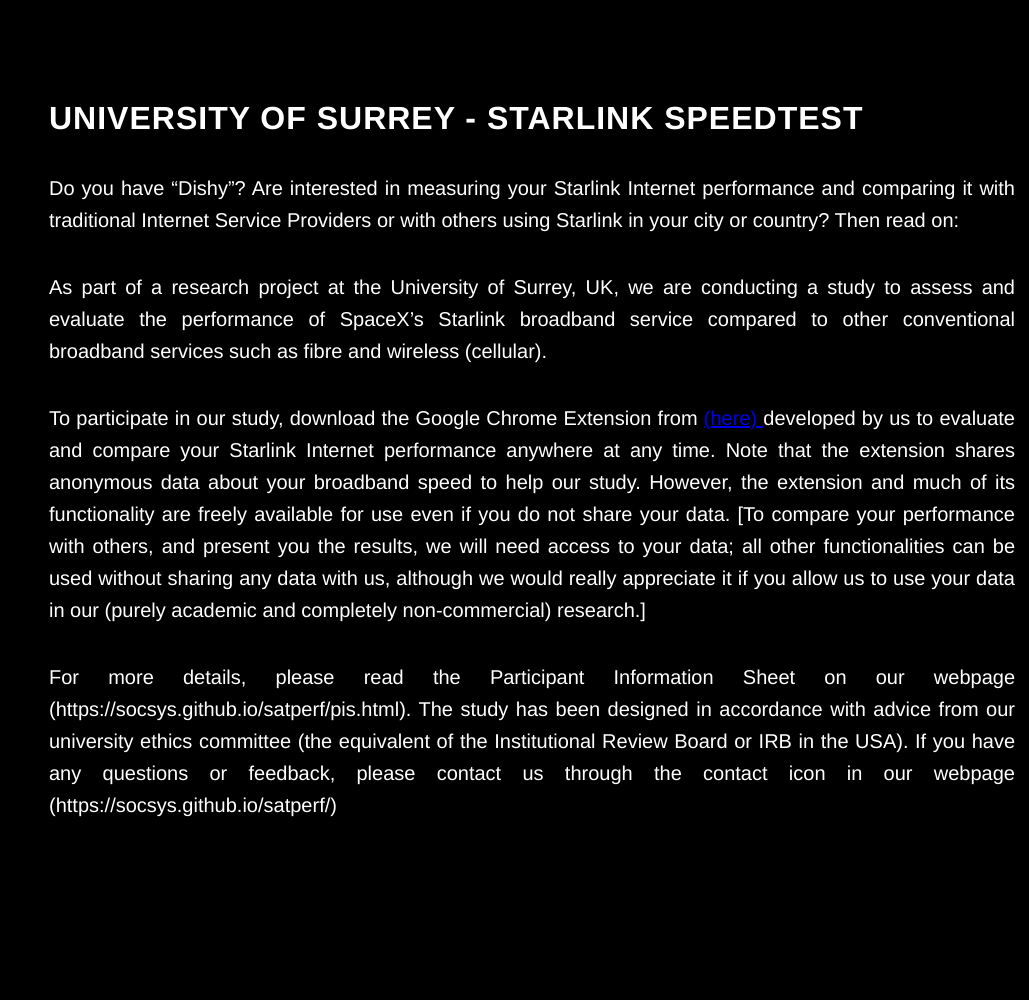
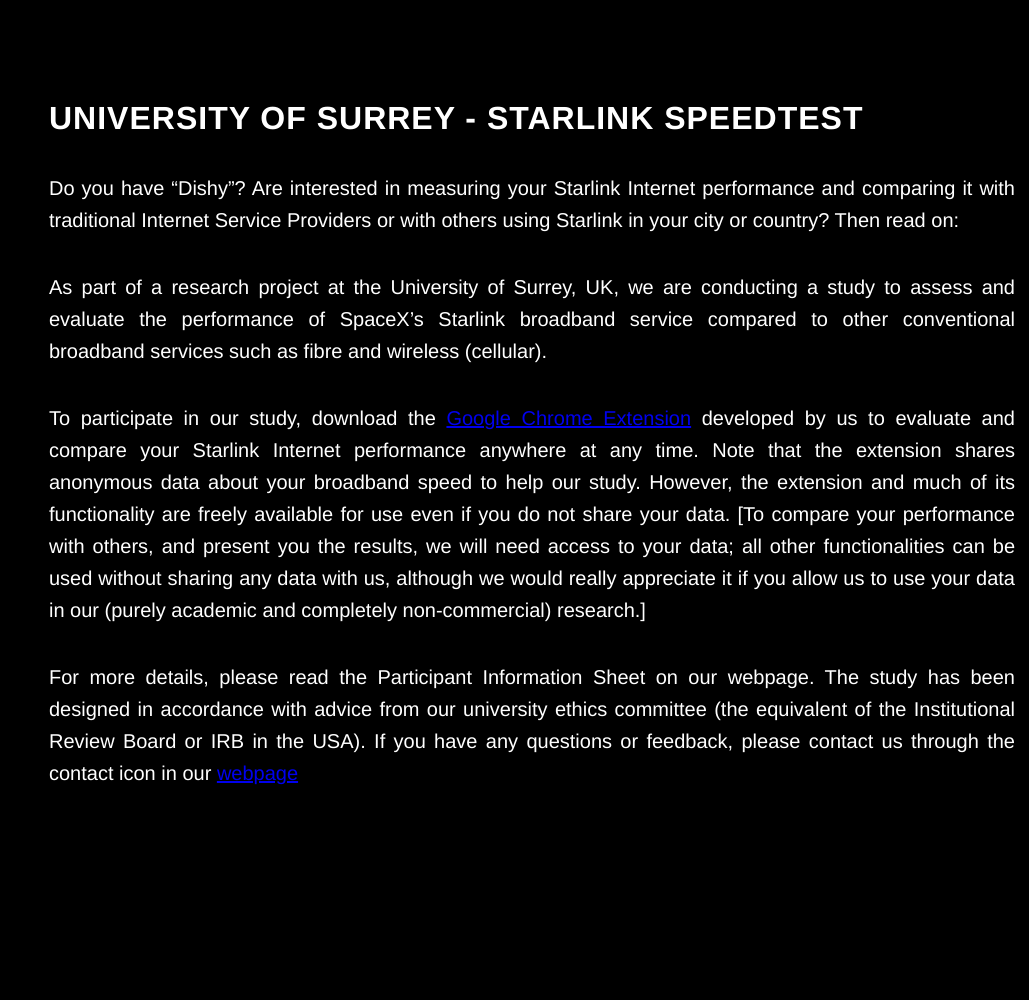
Before and after one commit to socsys/measurements, a Jekyll site: the page invite.html, which Jekyll copies as it is, in a window 1280 px wide. Shown: the whole page, without its empty margins (251-1280 px from the left). Built offline with Jekyll 4.4.1, drawn with Linux system fonts in a browser that asks for light colours.

Commit message:
Update invite.html

```diff
--- a/invite.html
+++ b/invite.html
@@ -389,11 +389,11 @@
   </p>
 
   <p>
-    To participate in our study, download the Google Chrome Extension from <a href="https://chrome.google.com/webstore/detail/university-of-surrey-star/mjgbdghdiohoffoinlicfkihcdkokpbg?hl=en-GB"> (here) </a> developed by us to evaluate and compare your Starlink Internet performance anywhere at any time. Note that the extension shares anonymous data about your broadband speed to help our study. However, the extension and much of its functionality are freely available for use even if you do not share your data. [To compare your performance with others, and present you the results, we will need access to your data; all other functionalities can be used without sharing any data with us, although we would really appreciate it if you allow us to use your data in our (purely academic and completely non-commercial) research.]
+    To participate in our study, download the <a href="https://chrome.google.com/webstore/detail/university-of-surrey-star/mjgbdghdiohoffoinlicfkihcdkokpbg?hl=en-GB">Google Chrome Extension</a> developed by us to evaluate and compare your Starlink Internet performance anywhere at any time. Note that the extension shares anonymous data about your broadband speed to help our study. However, the extension and much of its functionality are freely available for use even if you do not share your data. [To compare your performance with others, and present you the results, we will need access to your data; all other functionalities can be used without sharing any data with us, although we would really appreciate it if you allow us to use your data in our (purely academic and completely non-commercial) research.]
   </p>
 
   <p>
-    For more details, please read the Participant Information Sheet on our webpage (https://socsys.github.io/satperf/pis.html). The study has been designed in accordance with advice from our university ethics committee (the equivalent of the Institutional Review Board or IRB in the USA). If you have any questions or feedback, please contact us through the contact icon in our webpage (https://socsys.github.io/satperf/)
+    For more details, please read the Participant Information Sheet on our <a href"https://socsys.github.io/satperf/pis.html>webpage</a>. The study has been designed in accordance with advice from our university ethics committee (the equivalent of the Institutional Review Board or IRB in the USA). If you have any questions or feedback, please contact us through the contact icon in our <a href="https://socsys.github.io/satperf/">webpage</a>
         </p>
 
 
```
